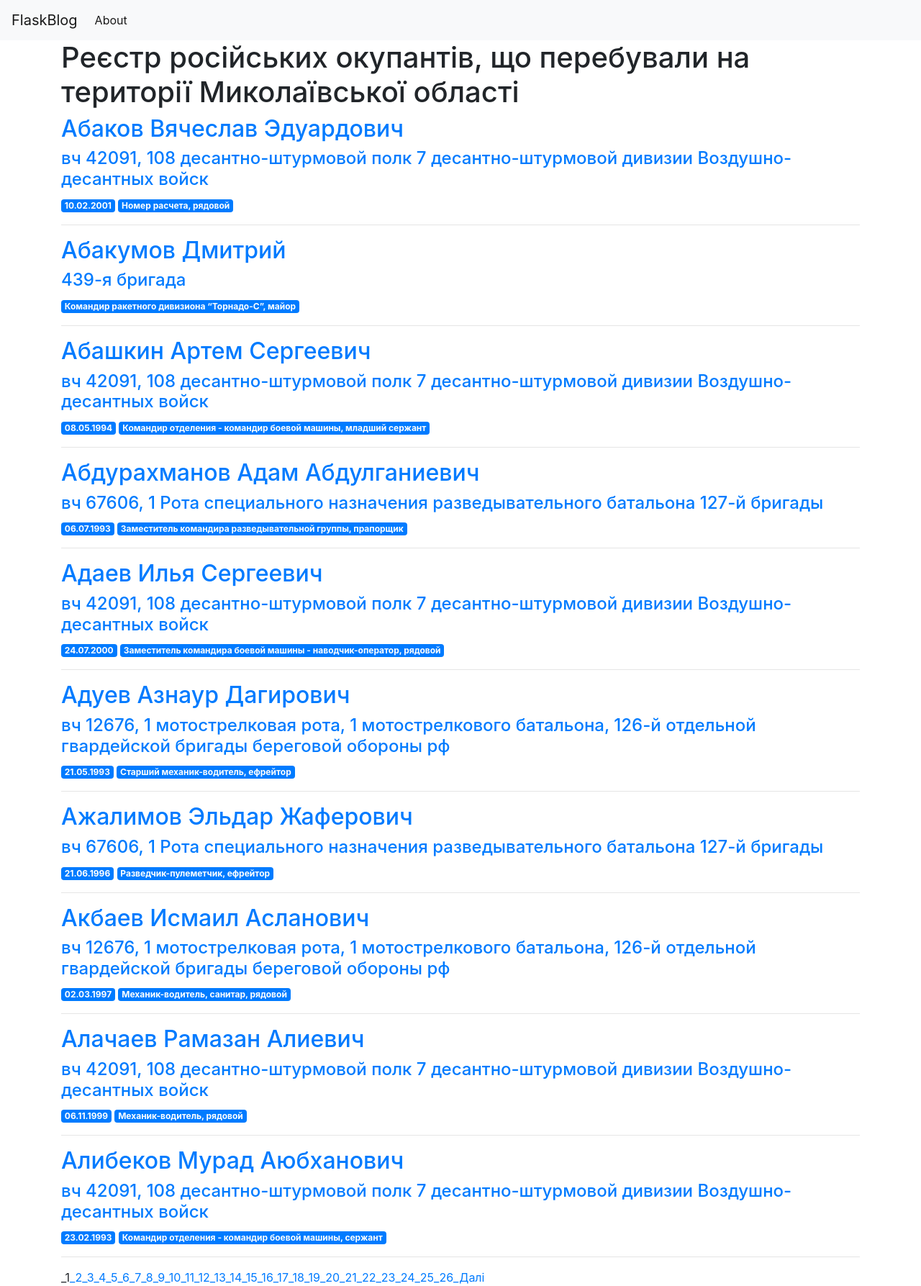
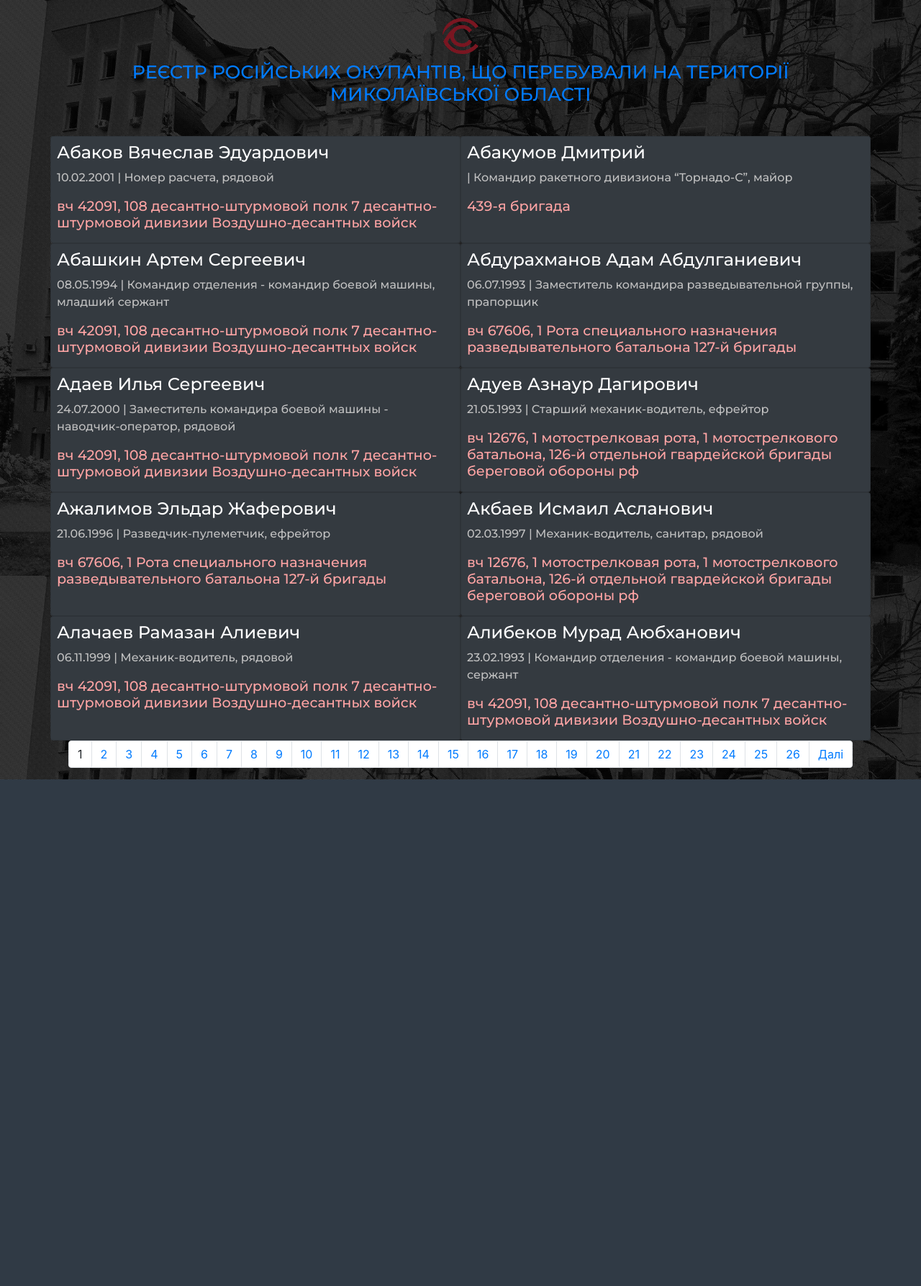
Before and after one commit to Untitled-code/occupiers_flaskProject, a Flask app: page / in a window 1280 px wide. Shown: the whole page at 72% size. After the commit the page ends 1083 px from the top, so only its background shows below. Run offline with Flask 3, Linux system fonts and the light colour scheme; data comes from the database, SQL or seed files in the repository; some libraries are stand-ins or nearby versions.

Commit message:
design draft

```diff
--- a/static/css/style.css
+++ b/static/css/style.css
@@ -1,6 +1,63 @@
+@import url('https://fonts.googleapis.com/css2?family=Montserrat:wght@500&display=swap');
+
 h1 {
-    border: 2px #eee solid;
-    color: brown;
+    font-size: 2vw;
     text-align: center;
+    font-family: 'Montserrat', sans-serif;
     padding: 10px;
+    color: #C1C1C1;
+    text-transform: uppercase;
 }
+
+html {
+   background: url(/static/bg.jpg) no-repeat center center fixed;
+  -webkit-background-size: cover;
+  -moz-background-size: cover;
+  -o-background-size: cover;
+  background-size: cover;
+}
+
+body {
+    background: none;
+}
+
+p {
+    font-family: 'Montserrat', sans-serif;
+    color:#C1C1C1;
+}
+
+h2 {
+    font-family: 'Montserrat', sans-serif;
+    font-size:3em;
+    color:#B5001F;
+}
+
+a h2 {
+    color: white;
+        font-size:1.5em;
+}
+
+a h2:hover {
+    color: red;
+    text-decoration-color: red;
+    font-size:1.5em;
+}
+
+h3 {
+    color:red;
+        text-transform: uppercase;
+}
+
+h4 {
+    font-family: 'Montserrat', sans-serif;
+    font-size: 1.2em;
+    color:#FFA4A4;
+}
+
+a h4 {
+   color:#FFA4A4;
+}
+
+a h4:hover {
+   color:#red;
+}
--- a/templates/base.html
+++ b/templates/base.html
@@ -7,23 +7,31 @@
 
     <!-- Bootstrap CSS -->
     <link rel="stylesheet" href="https://stackpath.bootstrapcdn.com/bootstrap/4.3.1/css/bootstrap.min.css" integrity="sha384-ggOyR0iXCbMQv3Xipma34MD+dH/1fQ784/j6cY/iJTQUOhcWr7x9JvoRxT2MZw1T" crossorigin="anonymous">
+    <link rel="stylesheet" href="/static/css/style.css">
 
-    <title>{% block title %} {% endblock %}</title>
+    <meta name="title" content="">
+    <meta name="description" content="">
+    <meta name="keywords" content="">
+    <meta name="robots" content="index, follow">
+
+    <meta property="og:title" content="Реєстр російських окупантів, що перебували на території Миколаївської області">
+    <meta property="og:site_name" content="NIKCENTER.ORG">
+    <meta property="og:url" content="https://invaders.nikcenter.org/">
+    <meta property="og:description" content="З 24 лютого 2022 року окупанти зруйнували та пошкодили в області майже десять тисяч житлових будинків, вбили та поранили 97 дітей. Nikcenter зібрав дані про російських загарбників, які ймовірно перебували на території Миколаївщини або обстрілювали регіон, а відтак - могли бути причетними до військових злочинів проти мирних українців.
+">
+    <meta property="og:type" content="DATA">
+    <meta property="og:image" content="/static/bg.jpg">
+    <meta property="og:image:width" content="1920" />
+    <meta property="og:image:height" content="1080" />
+    <meta property="og:image:type" content="image/jpeg" />
+
   </head>
-  <body>
-    <nav class="navbar navbar-expand-md navbar-light bg-light">
-        <a class="navbar-brand" href="{{ url_for('index')}}">FlaskBlog</a>
-        <button class="navbar-toggler" type="button" data-toggle="collapse" data-target="#navbarNav" aria-controls="navbarNav" aria-expanded="false" aria-label="Toggle navigation">
-            <span class="navbar-toggler-icon"></span>
-        </button>
-        <div class="collapse navbar-collapse" id="navbarNav">
-            <ul class="navbar-nav">
-            <li class="nav-item active">
-                <a class="nav-link" href="#">About</a>
-            </li>
-            </ul>
-        </div>
-    </nav>
+
+  <div style="padding: 25px; max-width: 1200px; margin: 0 auto;">
+  <div><a href="https://nikcenter.org"> <img height="50px" width="50px" class="mx-auto d-block" src="/static/nikcenter-logo-c-32.svg" /></a></div>
+      <h1><a href="/">Реєстр російських окупантів, що перебували на території Миколаївської області</a></h1>
+  </div>
+
     <div class="container">
         {% block content %} {% endblock %}
     </div>
--- a/templates/index.html
+++ b/templates/index.html
@@ -1,36 +1,42 @@
 {% extends 'base.html' %}
 
+<div class="container">
 {% block content %}
-    <h1>{% block title %} Реєстр російських окупантів, що перебували на території Миколаївської області {% endblock %}</h1>
+    <div class="row">
     {% for post in posts %}
+        <div class="col-6 card bg-dark p-2">
         <a href="{{ url_for('post', post_id=post['id'])}}">
-            <h2>{{ post['FIO'] }}</h2>
+        <h2>{{ post['FIO'] }}</h2>
         </a>
+        <p>{{ post['DOB'] }} | {{ post['Position'] }}</p>
         <a href="{{ url_for('unit', post_unit=post['Unit'])}}">
-            <h4>{{ post['Unit'] }}</h4>
+        <h4>{{ post['Unit'] }}</h4>
         </a>
-        <span class="badge badge-primary">{{ post['DOB'] }}</span>
-        <span class="badge badge-primary">{{ post['Position'] }}</span>
+        </div>
+    {% endfor %}
+    </div>
+    </div>
 
-        <hr>
-    {% endfor %}
-
-    <div class="pagination">
+    <div class="d-flex justify-content-center">
+<nav aria-label="Page navigation">
+  <ul class="pagination">
         {% if page > 1 %}
-            <a href="?page={{ page - 1 }}">Попередня</a>
+            <li class="page-item"><a class="page-link" href="?page={{ page - 1 }}">Попередня</a></li>
         {% endif %}
 
         {% for p in range(1, total_pages + 1) %}
             {% if p == page %}
-                <span>_{{ p }}</span>
+                <li class="page-item"><a class="page-link">{{ p }}</a></li>
             {% else %}
-                <a href="?page={{ p }}">_{{ p }}</a>
+               <li class="page-item"><a class="page-link" href="?page={{ p }}">{{ p }}</a></li>
             {% endif %}
         {% endfor %}
 
         {% if page < total_pages %}
-            <a href="?page={{ page + 1 }}">_Далі</a>
+            <li class="page-item"><a class="page-link" href="?page={{ page + 1 }}">Далі</a></li>
         {% endif %}
-    </div>
+  </ul>
+</nav>
+        </div>
 
 {% endblock %}
```
Also changed, not shown: templates/post.html (+7 -6 lines), templates/unit.html (+9 -7 lines), static/bg.jpg (added), static/nikcenter-logo-c-32.svg (added), static/nikcenter-logo.svg (added).
